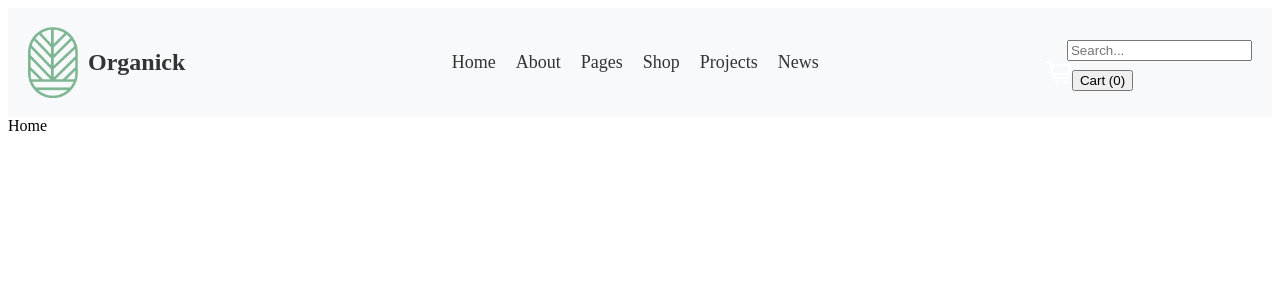
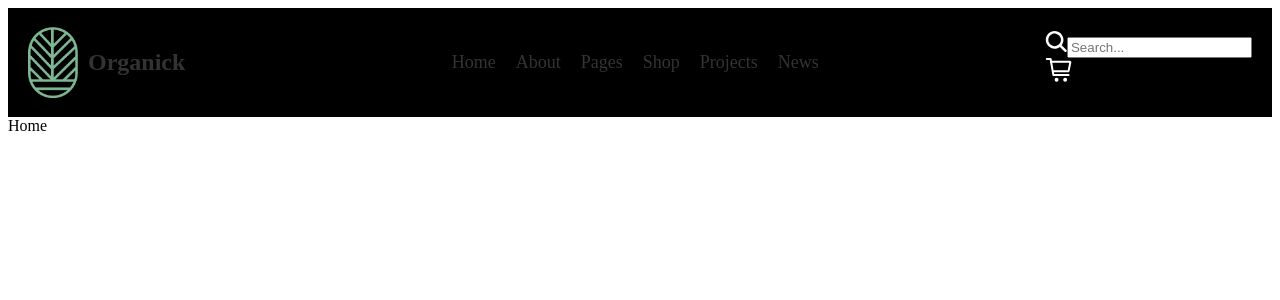
Before and after one commit to Overlord228-png/Organick, a React (Create React App) app: page / in a window 1280 px wide. Shown: the top 300 px of the page. Built offline with nearby package versions, Linux system fonts and the light colour scheme.

Commit message:
update file and add new style scss file

```diff
--- /dev/null
+++ b/src/scss/_btn.case.scss
@@ -0,0 +1,23 @@
+.btn_conteiner {
+    .outlined-button {
+      $border-color: #000; // Переменная для цвета границы
+      $hover-background-color: #f0f0f0; // Переменная для фона при наведении
+      $hover-border-color: #333; // Переменная для цвета границы при наведении
+      border: 2px solid $border-color; // Задает границу кнопки
+      border-radius: 4px; // Закругление углов
+      padding: 8px 16px; // Внутренние отступы
+      background-color: transparent; // Прозрачный фон
+      cursor: pointer; // Курсор в виде указателя
+      transition: background-color 0.3s, border-color 0.3s; // Плавные переходы
+
+      &:hover {
+        background-color: $hover-background-color; // Фон при наведении
+        border-color: $hover-border-color; // Граница при наведении
+      }
+
+      &:active {
+        // Эффект нажатия
+        transform: scale(0.95); // Уменьшение размера кнопки
+      }
+    }
+  }
--- a/src/scss/_header.scss
+++ b/src/scss/_header.scss
@@ -1,7 +1,7 @@
 /* Header.module.scss */
 
 .header {
-    background-color: #f8f9fa;
+    background-color: black;
     padding: 10px 20px;
     display: flex;
     justify-content: space-between;
--- a/src/scss/main.scss
+++ b/src/scss/main.scss
@@ -1 +1,3 @@
-@import "_header.scss"
+@import "_header.scss";
+
+@import "_btn.case.scss"
```
